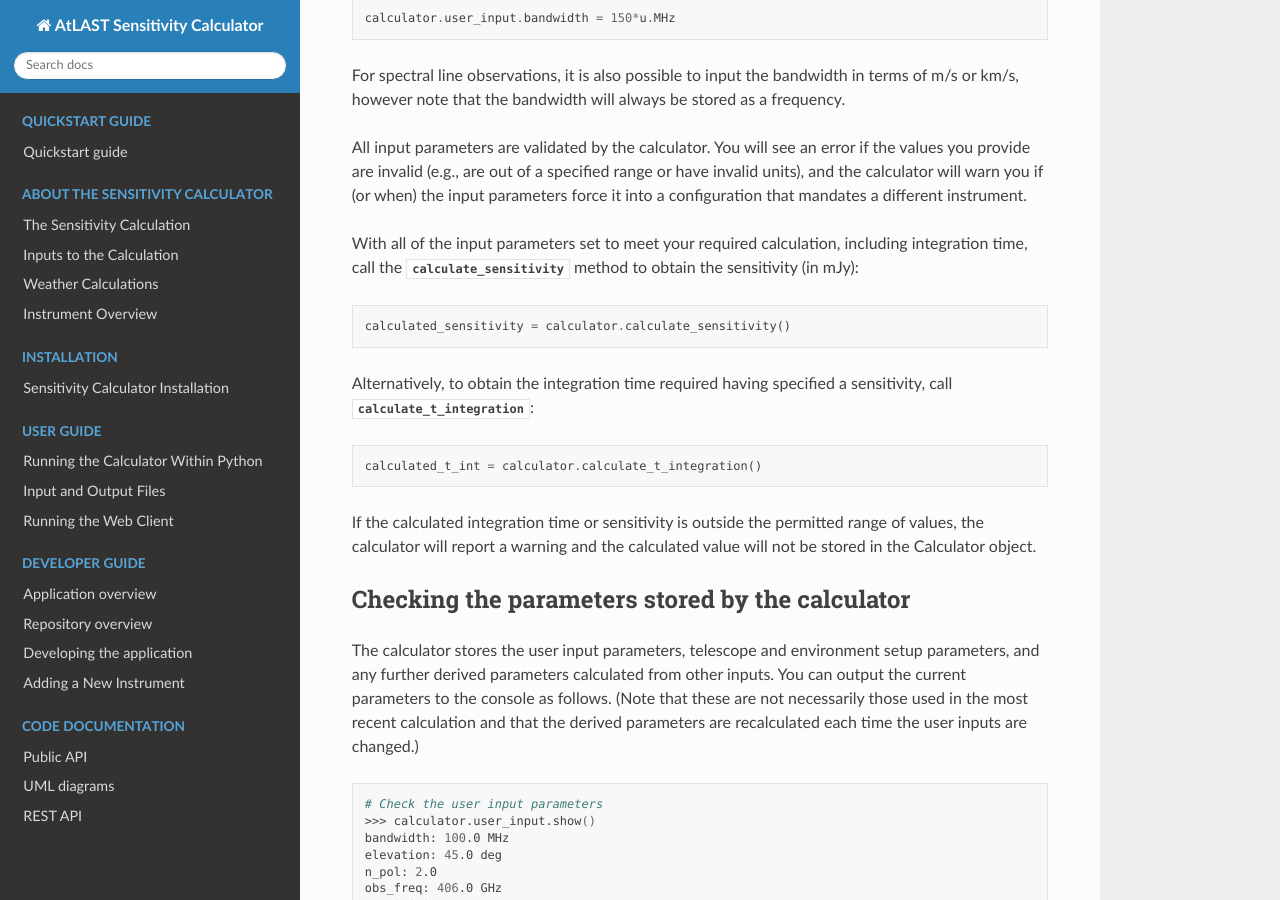
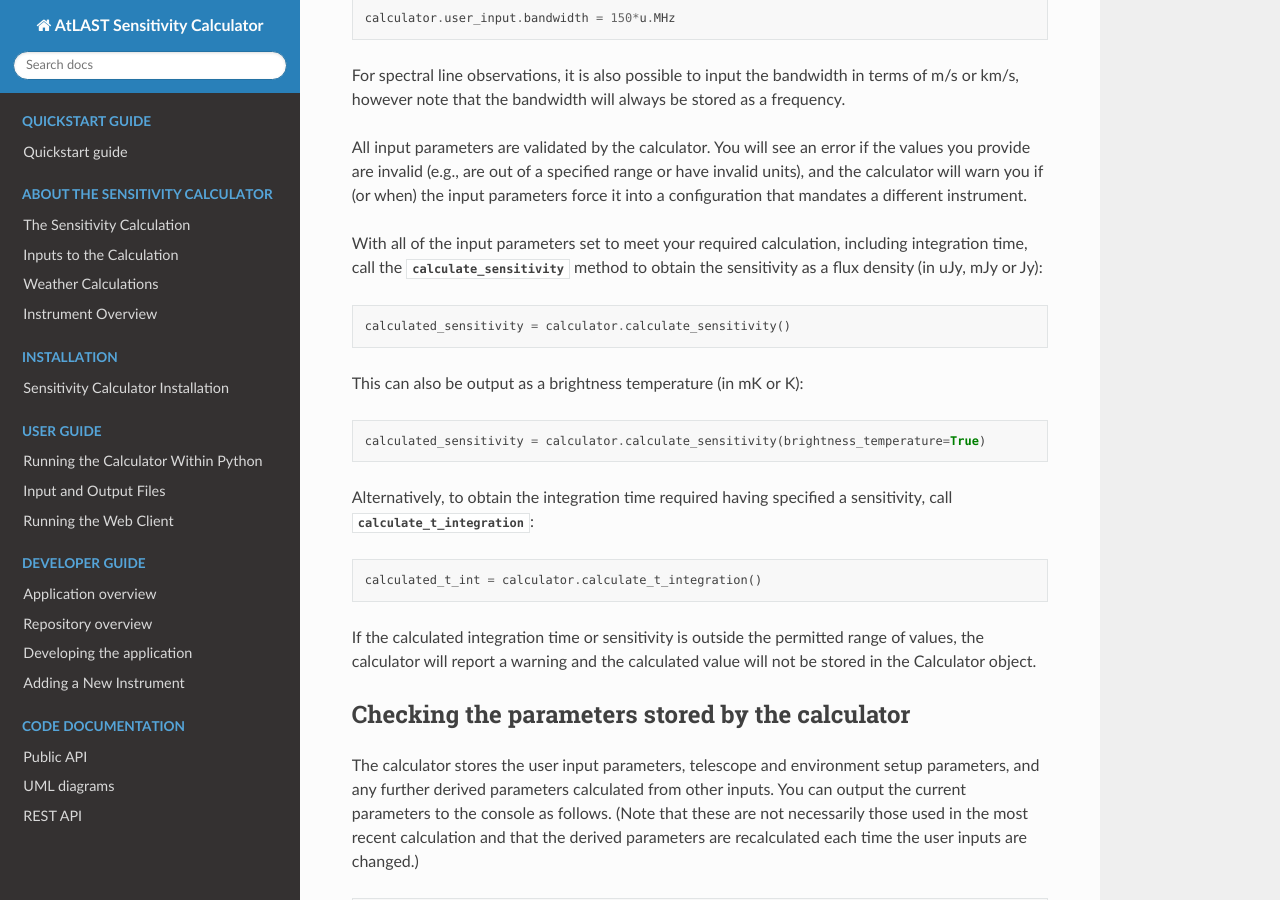
Before and after one commit to ukatc/AtLAST_sensitivity_calculator, a Sphinx documentation site: the page built from docs/source/user_guide/using_the_calculator.rst, in a window 1280 px wide and 900 px high, scrolled down 1160 px. Built offline with Sphinx 7.4.7 and the Read the Docs theme 3.1.0, drawn with Linux system fonts in a browser that asks for light colours.

Commit message:
Documentation updates.

```diff
--- a/docs/source/calculator_info/user_input.rst
+++ b/docs/source/calculator_info/user_input.rst
@@ -22,7 +22,7 @@ User input parameters
       - 3.0
       - mJy
       - > 0
-      - uJy, mJy, Jy
+      - uJy, mJy, Jy, mK, K
     * - Bandwidth
       - bandwidth
       - 100
--- a/docs/source/user_guide/using_the_calculator.rst
+++ b/docs/source/user_guide/using_the_calculator.rst
@@ -66,13 +66,17 @@ parameters force it into a configuration that mandates a different instrument.
 
 With all of the input parameters set to meet your required calculation, including integration time, call the
 :meth:`calculate_sensitivity <atlast_sc.calculator.Calculator.calculate_sensitivity>`
-method to obtain the sensitivity (in mJy):
+method to obtain the sensitivity as a flux density (in uJy, mJy or Jy):
 
 .. code-block:: python
 
     calculated_sensitivity = calculator.calculate_sensitivity()
 
+This can also be output as a brightness temperature (in mK or K):
 
+.. code-block:: python
+
+    calculated_sensitivity = calculator.calculate_sensitivity(brightness_temperature=True)
 
 Alternatively, to obtain the integration time required having specified a sensitivity, call
 :meth:`calculate_t_integration <atlast_sc.calculator.Calculator.calculate_t_integration>`:
```
Also changed, not shown: 1 other file.
